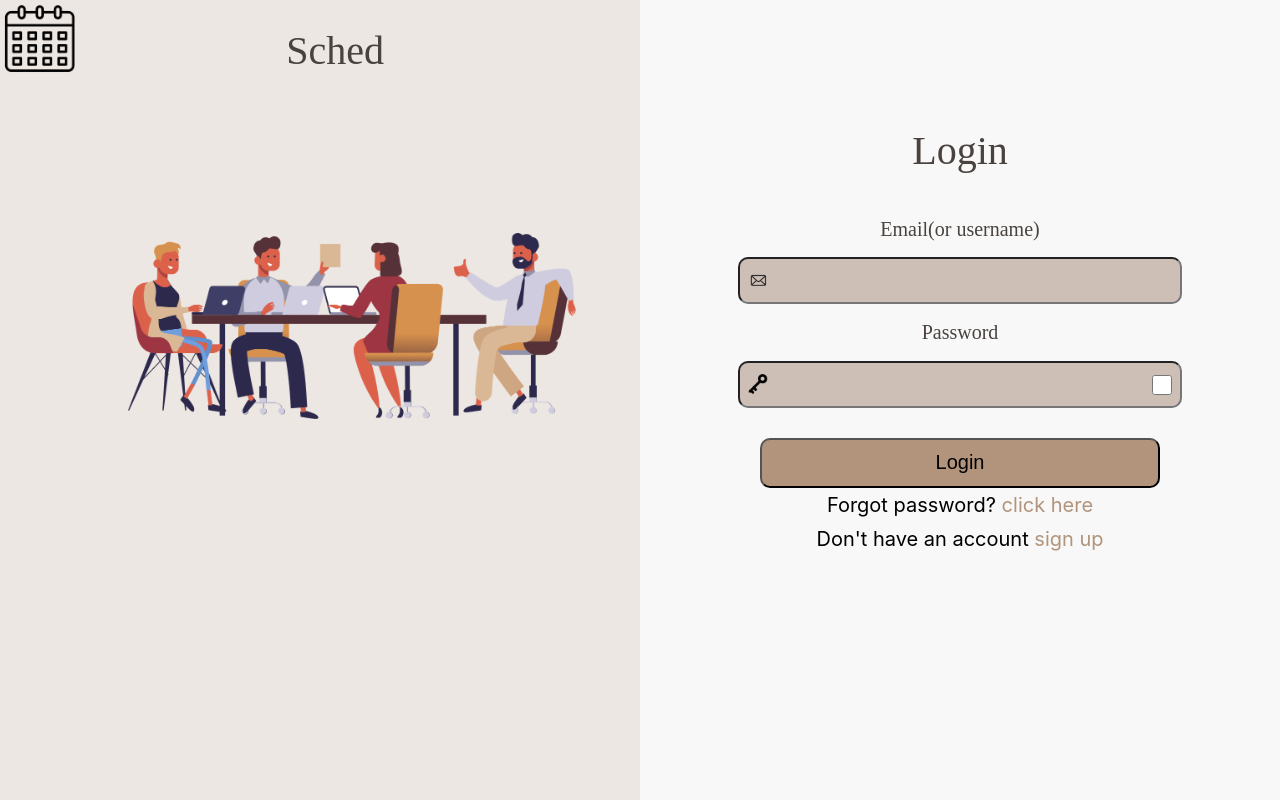
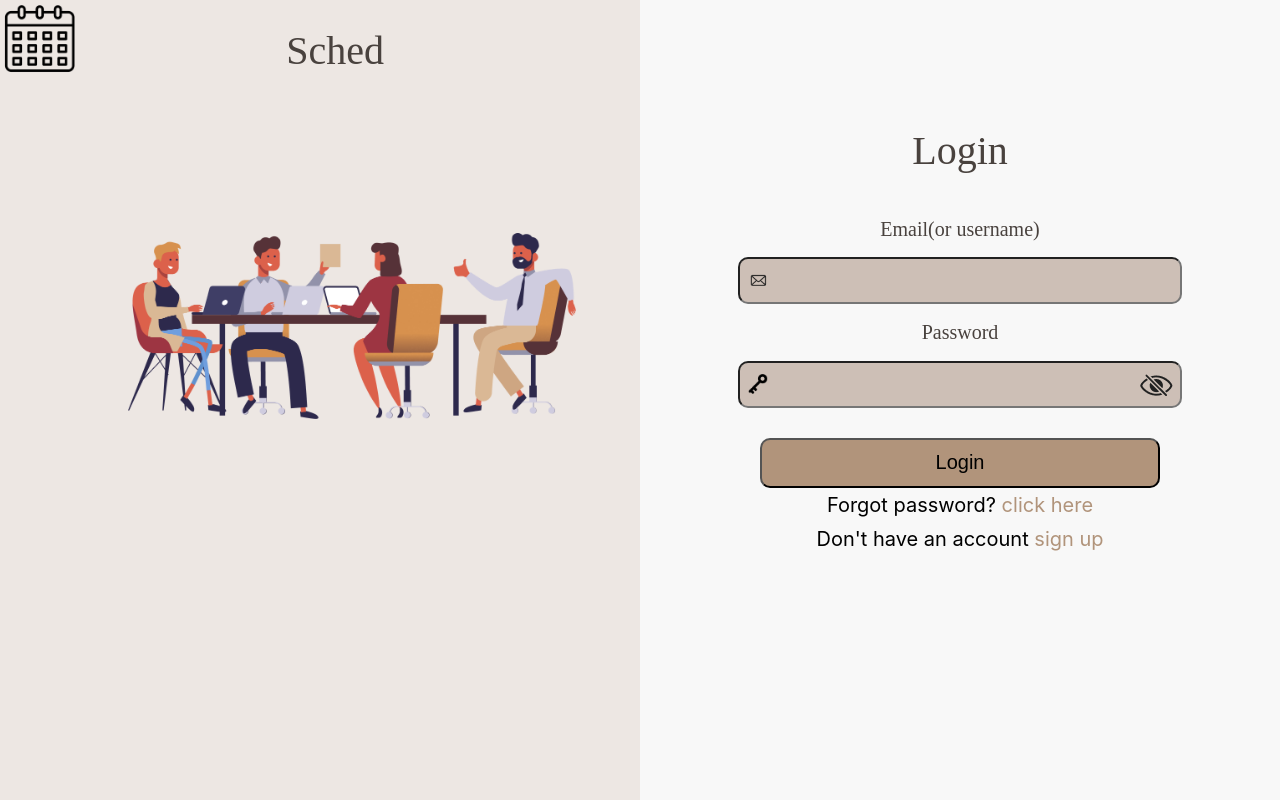
Before and after one commit to matt0125/Scheduler, a React (Create React App) app in the folder web/: page / in a window 1280 px wide. Built offline with nearby package versions, Linux system fonts and the light colour scheme.

Commit message:
Completed password toggle
-added toggleable eyeball images

```diff
--- a/web/src/pages/Login.js
+++ b/web/src/pages/Login.js
@@ -131,8 +131,11 @@ const Login = () => {
                     value={password}
                     onChange={(e) => setPassword(e.target.value)}
                   />
-                  <input id = "log-eyeball" type="checkbox" value = {showPassword} onChange={() => setShowPassword((prev) => !prev)}>
+                <div id="log-checkbox_wrapper">
+                  <input id="log-eyeball" className = "eyeball" type="checkbox" value = {showPassword} onChange={() => setShowPassword((prev) => !prev)}>
                   </input>
+                  <label for="log-eyeball"></label>
+                </div>
                 </div>
                 <button onClick={ handleSubmit } type="submit" className="submit-button">Login</button>
                 <p className="login-register-p">Forgot password? <a href={""} className="login-register-url">click here</a></p>
--- a/web/src/pages/Register.js
+++ b/web/src/pages/Register.js
@@ -8,6 +8,7 @@ import logo from "../images/branding-notitle.png";
 import emailIcon from "../images/email.png";
 import passIcon from "../images/password.png";
 import phoneIcon from "../images/phone.png";
+
 
 
 
@@ -32,7 +33,6 @@ const Register = () => {
   const [verificationCode, setVerificationCode] = useState('');
   const [verificationStatus, setVerificationStatus] = useState('');
 
-  const [password, setPassword] = useState("");
   const [showPassword, setShowPassword] = useState(false);
 
   const [formErrors, setFormErrors] = useState({
@@ -46,6 +46,7 @@ const Register = () => {
 
   const [showPopup, setShowPopup] = useState(false);
   const [showFailPopup, setFailPopup] = useState(false);
+  const [showUserFailPopup, setUserFailPopup] = useState(false);
 
   const handleChange = (e) => {
     const { name, value } = e.target;
@@ -117,6 +118,9 @@ const Register = () => {
     } catch (err) {
       console.log('Error during registration:', err);
       setFailPopup(true);
+      if (err.code === 11000) {
+        setUserFailPopup(true);
+      }
     }
   };
 
@@ -124,6 +128,7 @@ const Register = () => {
     // Close the popup
     setShowPopup(false);
     setFailPopup(false);
+    setUserFailPopup(false);
   };
 
 
@@ -142,8 +147,6 @@ const Register = () => {
       setVerificationStatus('Verification failed. Please check the code and try again.');
     }
   };
-
-
 
   let url = "/";
   return (
@@ -170,6 +173,10 @@ const Register = () => {
                 <p>Register was unsuccessful.</p>
               </div>
             )}
+            {showUserFailPopup && (<div className="bad-top-popup" onClick={handleClosePopup}>
+                <p>Username already taken.</p>
+              </div>
+            )}
             <form id ="myForm" onSubmit={handleSubmit}>
             <div className='register-form'>
             <h1 class="font-family-katibeh">Register</h1>
@@ -190,10 +197,14 @@ const Register = () => {
               <div class="pass-input-group">
               <h2 class="input-font">Password</h2>
               <img src={passIcon} alt="pass icon" />
-                <input type = {showPassword ? "text" : "password"} name="password" placeholder="" required onChange={handleChange} />
+                <input type = {showPassword ? "text" : "password"} name="password" placeholder="" required onChange={handleChange}>
+                </input>
                 {formErrors.password && <div className="pass-popup">{formErrors.password}</div>}
-              <input id = "reg-eyeball" type="checkbox" value = {showPassword} onChange={() => setShowPassword((prev) => !prev)}>
-              </input>
+              <div class="checkbox_wrapper">
+                <input id="reg-eyeball" className = "eyeball" type="checkbox" value = {showPassword} onChange={() => setShowPassword((prev) => !prev)}>
+                </input>
+                <label for="reg-eyeball"></label>
+              </div>
               </div>
               <div class="email-input-group">
               <h2 class="input-font">Email</h2>
--- a/web/src/styles/Login.css
+++ b/web/src/styles/Login.css
@@ -129,13 +129,36 @@ h1 {
   height: 20px;
 }
 
-#log-eyeball{
+#log-checkbox_wrapper input[type="checkbox"] {
+  opacity:0;
   position: absolute;
-  right: 10px;
-  top: 52%;
+  left: 90%;
+  bottom: -4px;
   transform: translateY(-50%);
   width: 20px;
   height: 20px;
+  z-index: 2;
+}
+
+#log-checkbox_wrapper input[type="checkbox"] + label{
+  background:url('../images/eye_closed.png') no-repeat;
+  position: absolute;
+  left: 90%;
+  bottom: -4px;
+  transform: translateY(-50%);
+  width: 35px;
+  height: 30px;
+  z-index: 1;
+}
+
+#log-checkbox_wrapper input[type="checkbox"]:checked + label{
+  background:url('../images/eye_open.png') no-repeat;
+  position: absolute;
+  left: 90%;
+  bottom: -4px;
+  transform: translateY(-50%);
+  width: 35px;
+  height: 30px;
   z-index: 1;
 }
 
--- a/web/src/styles/Register.css
+++ b/web/src/styles/Register.css
@@ -204,13 +204,50 @@
   z-index: 1;
 }
 
-#reg-eyeball{
+/*#reg-eyeball{
   position: absolute;
   right: 10px;
   top: 75%;
   transform: translateY(-50%);
   width: 20px;
   height: 20px;
+  z-index: 1;
+}*/
+
+.checkbox_wrapper{
+  position: relative;
+}
+
+.checkbox_wrapper input[type="checkbox"] {
+  opacity:0;
+  position: absolute;
+  right: -150px;
+  bottom: -4px;
+  transform: translateY(-50%);
+  width: 20px;
+  height: 20px;
+  z-index: 2;
+}
+
+.checkbox_wrapper input[type="checkbox"] + label{
+  background:url('../images/eye_closed.png') no-repeat;
+  position: absolute;
+  right: -150px;
+  bottom: -4px;
+  transform: translateY(-50%);
+  width: 35px;
+  height: 30px;
+  z-index: 1;
+}
+
+.checkbox_wrapper input[type="checkbox"]:checked + label{
+  background:url('../images/eye_open.png') no-repeat;
+  position: absolute;
+  right: -150px;
+  bottom: -4px;
+  transform: translateY(-50%);
+  width: 35px;
+  height: 30px;
   z-index: 1;
 }
 
```
Also changed, not shown: web/src/images/eye_closed.png (added), web/src/images/eye_open.png (added).
